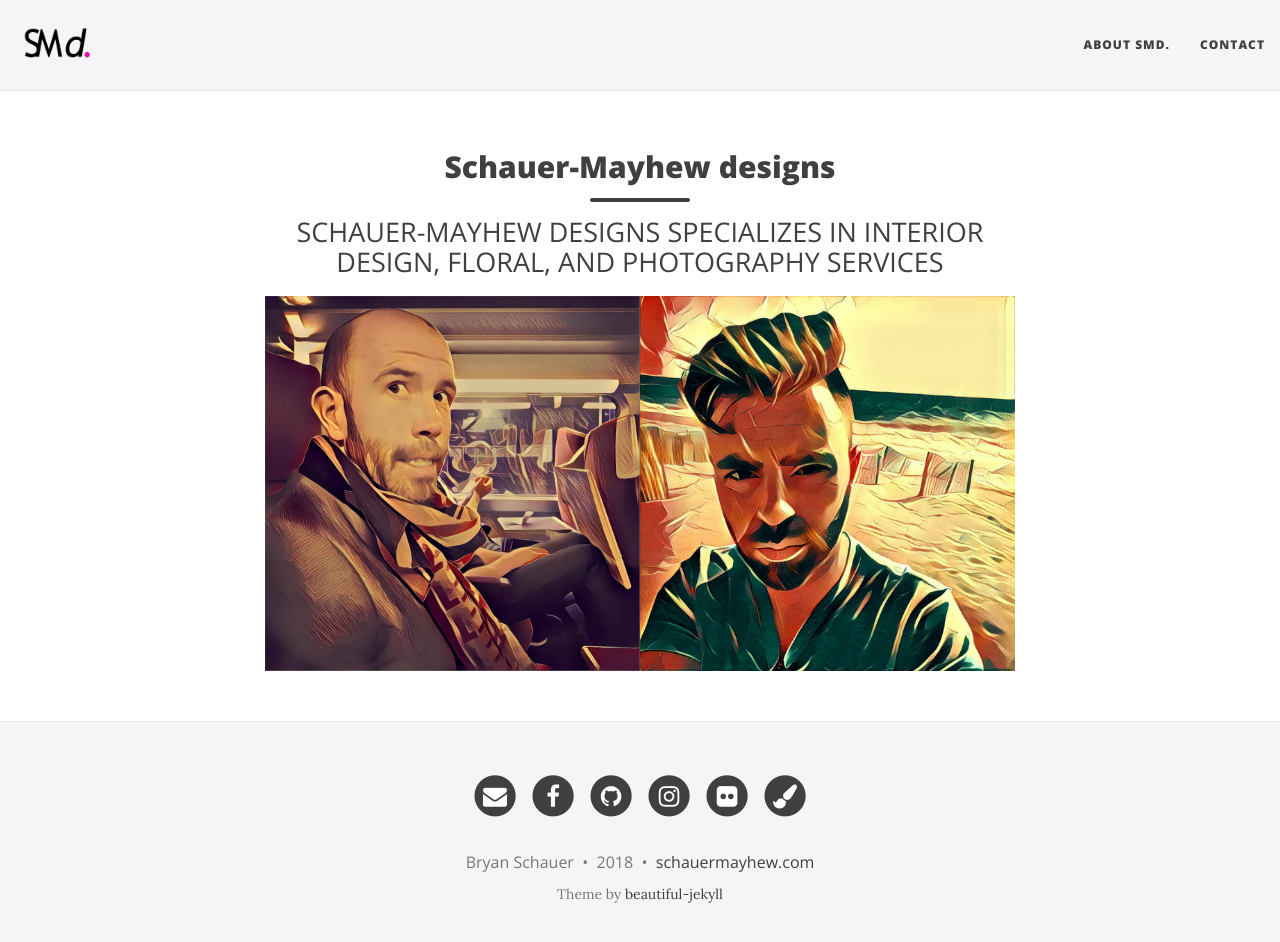
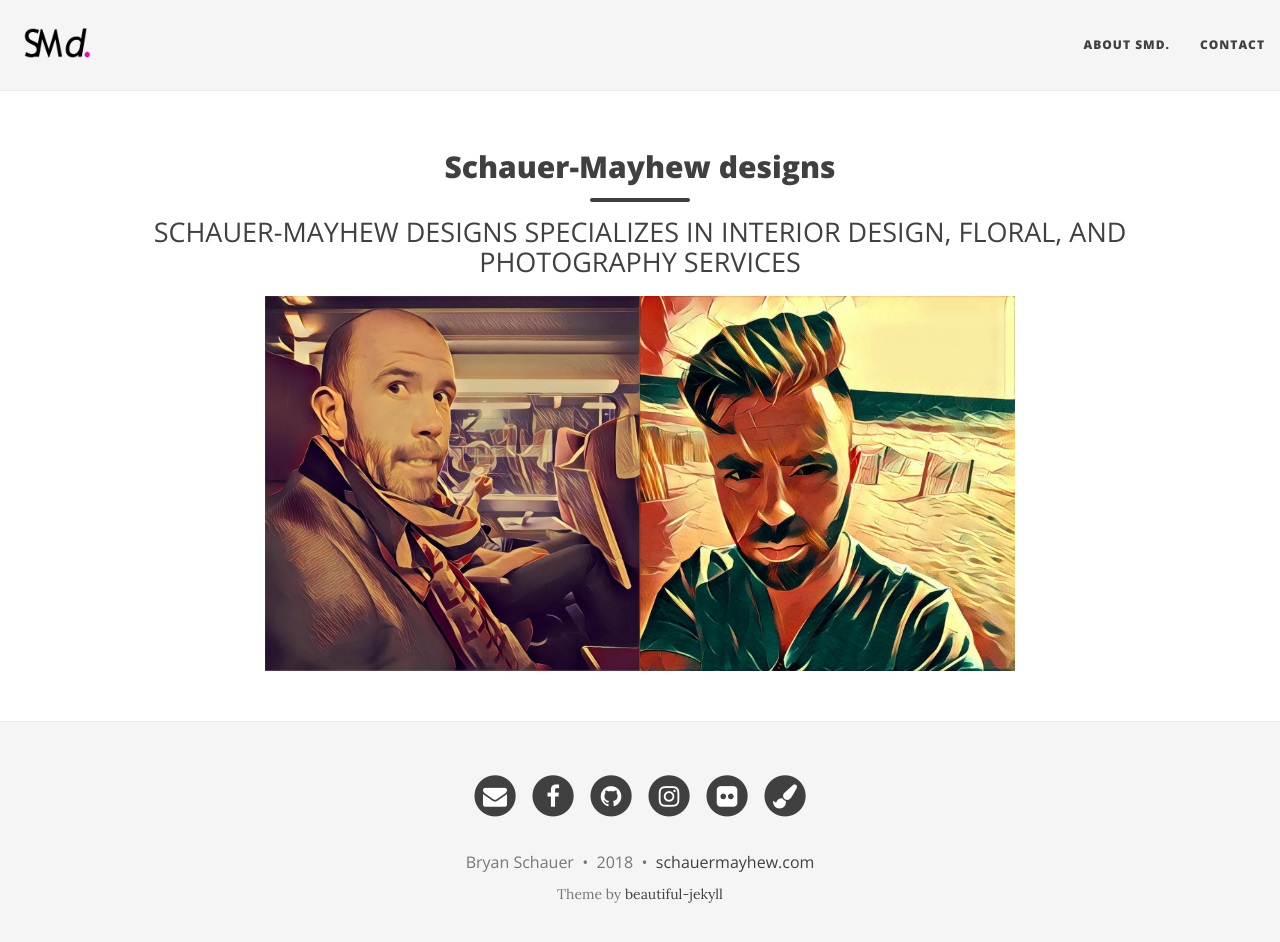
Before and after one commit to igotsidetrackded/igotsidetrackded.github.io, a Jekyll site: the page built from index.md, in a window 1280 px wide and 955 px high. Shown: the top 942 px of the window. Built offline with Jekyll 4.4.1, drawn with Linux system fonts in a browser that asks for light colours.

Commit message:
play with div column sizing in header.html

```diff
--- a/_includes/header.html
+++ b/_includes/header.html
@@ -48,7 +48,7 @@
 <div class="intro-header no-img">
   <div class="container">
     <div class="row">
-      <div class="col-lg-8 col-lg-offset-2 col-md-10 col-md-offset-1">
+<!--      <div class="col-lg-8 col-lg-offset-2 col-md-10 col-md-offset-1">-->
         <div class="{{ include.type }}-heading">
           <h2>{% if page.title %}{{ page.title }}{% else %}<br/>{% endif %}</h2>
 		  {% if page.subtitle %}
@@ -62,7 +62,7 @@
 		  <span class="post-meta">Posted on {{ page.date | date: "%B %-d, %Y" }}</span>
 		  {% endif %}
         </div>
-      </div>
+<!--      </div>-->
     </div>
   </div>
 </div>
```
